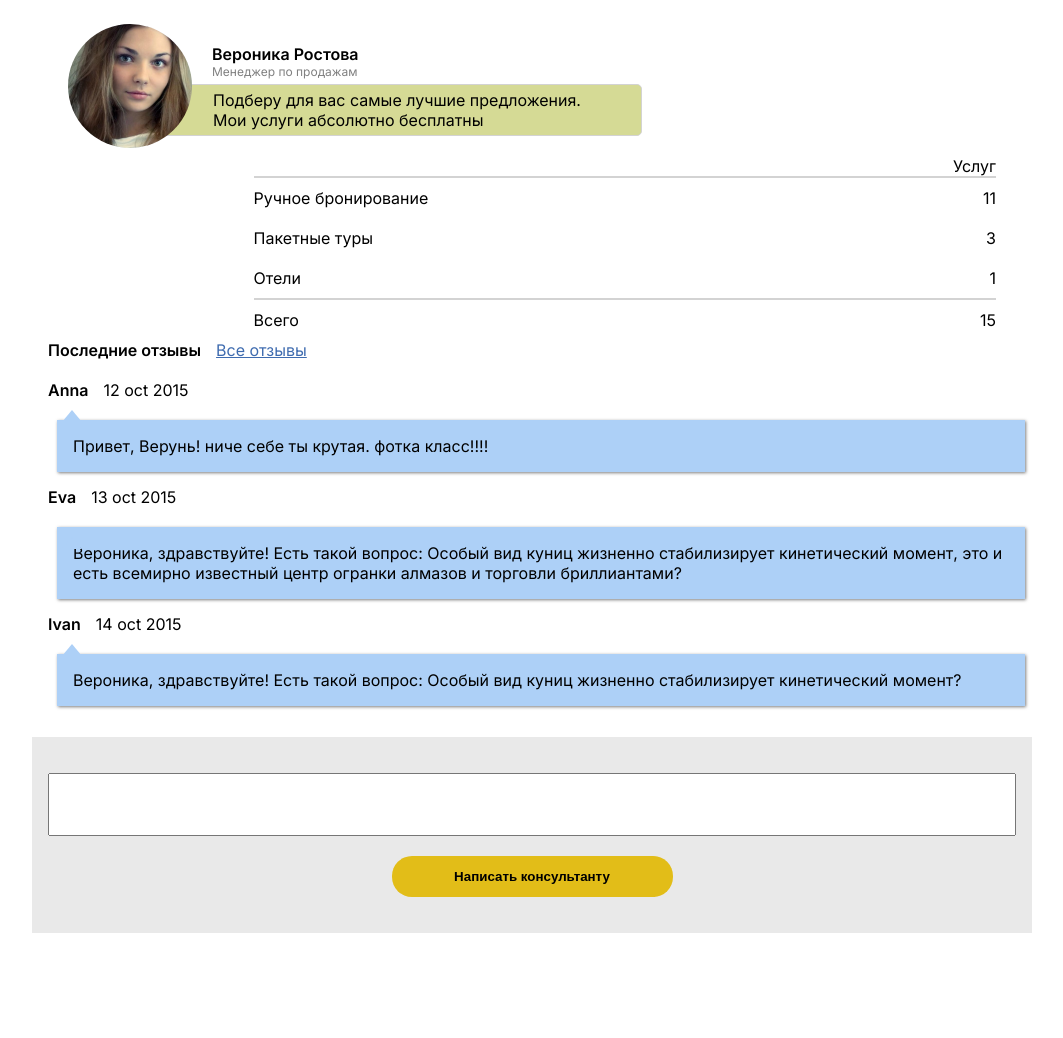
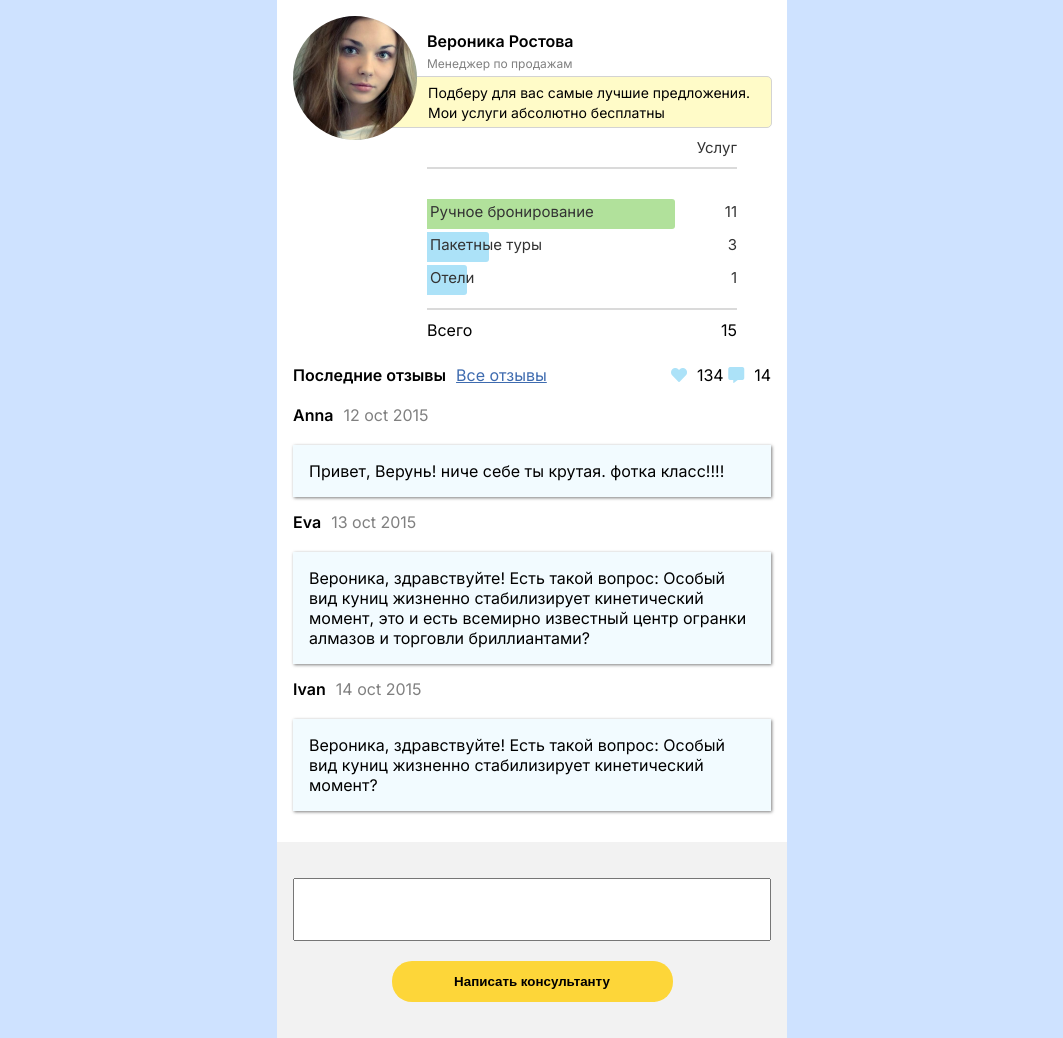
Before and after one commit to Tanny-Griz/100220211424, a plain HTML site: page index.html in a window 1280 px wide. Shown: the whole page, without its empty margins (108-1171 px from the left). Before the commit the page ends 941 px from the top, so only its background shows below. Drawn offline with nearby package versions, Linux system fonts and the light colour scheme.

Commit message:
fixed layout

```diff
--- a/app.js
+++ b/app.js
@@ -56,7 +56,8 @@ const App = {
   },
   methods: {
     addNewNote() {
-      if(this.inputValue !== '') {
+      // if (this.inputValue !== '')
+      if(this.inputValue && this.inputValue !== '') {
         let inputDate = new Date()
         let dateY = inputDate.getFullYear()
         let dateM = months[inputDate.getMonth()];
--- a/index.html
+++ b/index.html
@@ -6,6 +6,7 @@
     <meta http-equiv="X-UA-Compatible" content="IE=11" />
     <title>Document</title>
     <link rel="stylesheet" href="theme.css">
+    <link rel="stylesheet" href="https://pro.fontawesome.com/releases/v5.10.0/css/all.css" integrity="sha384-AYmEC3Yw5cVb3ZcuHtOA93w35dYTsvhLPVnYs9eStHfGJvOvKxVfELGroGkvsg+p" crossorigin="anonymous"/>
 </head>
 <body>
     <div id="app">
@@ -16,31 +17,35 @@
                         <img src="images/img.png" alt="img">
                     </div>
                     <div class="holder-text">
+                        <div class="holder-text-header">
                             <h4>Вероника Ростова</h4>
                             <p>Менеджер по продажам</p>
+                        </div>
+
                         <div class="text-box">
                             <span>Подберу для вас самые лучшие предложения. <br>
                         Мои услуги абсолютно бесплатны</span>
                         </div>
-                    </div>
-                </div>
                         <div class="holder-services">
                             <div class="services">
-                        <p>Услуг</p>
+                                <p style="margin-bottom: 10px;">Услуг</p>
                                 <div class="line"></div>
-                        <div class="holder-total">
-                            <div>Ручное бронирование</div>
-                            <div>{{manualBooking}}</div>
+                                <div class="range">
+                                    <ul class="range">
+                                        <li class="manualBooking">
+                                            <p>Ручное бронирование</p>
+                                            <p>{{manualBooking}}</p>
+                                        </li>
+                                        <li class="packageTours">
+                                            <p>Пакетные туры</p>
+                                            <p>{{packageTours}}</p>
+                                        </li>
+                                        <li class="hotels">
+                                            <p>Отели</p>
+                                            <p>{{hotels}}</p>
+                                        </li>
+                                    </ul>
                                 </div>
-                        <div class="holder-total">
-                            <div>Пакетные туры</div>
-                            <div>{{packageTours}}</div>
-                        </div>
-                        <div class="holder-total">
-                            <div>Отели</div>
-                            <div>{{hotels}}</div>
-                        </div>
-
                                 <div class="line"></div>
                                 <div class="holder-total">
                                     <div>Всего</div>
@@ -48,17 +53,26 @@
                                 </div>
                             </div>
                         </div>
+                    </div>
+                </div>
+
                 <div class="holder-rewiews">
                     <div class="title-rewiews">
-                        <div class="rewiews"><h4>Последние отзывы</h4></div>
-                        <div class="rewiews-link"><a href="#">Все отзывы</a></div>
+                        <div style="display: flex;">
+                           <h4>Последние отзывы</h4>
+                           <a href="#">Все отзывы</a>
+                        </div>
+                        <div>
+                            <i class="fas fa-heart"></i>134
+                            <i class="fas fa-comment-alt"></i>14
+                        </div>
                     </div>
                     <div class="rewiews-box">
                         <ul class="list" v-if="notes.length !== 0">
                             <li class="list-item" v-for="(item, idx) in notes">
-                                <div class="title-rewiews">
-                                    <div class="rewiews"><h4>{{item.name}}</h4></div>
-                                    <div class=""><p>{{item.date}}</p></div>
+                                <div style="justify-content: flex-start;" class="title-rewiews">
+                                    <div><h4>{{item.name}}</h4></div>
+                                    <div><p style="color:gray">{{item.date}}</p></div>
                                 </div>
                                 <div class="comments">
                                     <p>{{ item.text }}</p>
@@ -91,7 +105,5 @@
 
 <script src="https://unpkg.com/vue@next"></script>
 <script src="app.js"></script>
-<!-- <script src="https://cdn.jsdelivr.net/npm/vue@2.6.12"></script> -->
-
 </body>
 </html>
--- a/theme.css
+++ b/theme.css
@@ -9,6 +9,8 @@ body {
     -webkit-font-smoothing: antialiased;
     -moz-osx-font-smoothing: grayscale;
     font-size: 16px;
+    margin: 0;
+    padding: 0;
 }
 img {
     max-width: 100%;
@@ -36,10 +38,12 @@ ul {
     list-style: none;
     padding: 0;
 }
-
+#app {
+    background-color: #cee2ff;
+}
 .container {
     margin: 0 auto;
-    max-width: 1000px;
+    max-width: 510px;
 }
 
 .container.with-nav {
@@ -59,7 +63,7 @@ ul {
 }
 .btn {
     width: 281px;
-    background-color: #e2bd18;
+    background-color: #FDD639;
     border: none;
     padding: 13px;
     border-radius: 20px;
@@ -72,14 +76,18 @@ ul {
 .card {
     overflow: hidden;
     padding: 1rem;
-    background: #fff;
+    background-color: #fff;
 }
 .holder-user {
     display: flex;
     display: -ms-flexbox;
-    padding: 0 20px;
+    position: relative;
+    padding: 15px 0;
 }
 .holder-avatar {
+    position: absolute;
+    top: 0;
+    left: 0;
     overflow: hidden;
     width: 124px;
     height: 124px;
@@ -89,33 +97,93 @@ ul {
 }
 
 .holder-text {
-    padding: 20px;
+    width: 100%;
+    padding: 0 0 0 134px;
 }
-
+.holder-text-header h4 {
+    margin-bottom: 5px;
+}
 .holder-text p {
+    z-index: 1;
     font-size: 12px;
     color: gray;
     margin: 0 0 5px;
 }
 .text-box {
-    background-color: #d5da95;
+    max-width: 390px;
+    background-color: #FFFBC8;
     border: 1px solid #d3d3d3;
-    padding: 5px 60px;
-    margin: 0 -60px;
+    padding: 5px 10px 5px 45px;
+    margin: 0px -45px;
     border-radius: 5px;
+}
+.text-box span {
+    font-size: 14px;
 }
 .holder-services {
     display: flex;
     display: -ms-flexbox;
-    justify-content: flex-end;
-    padding: 0 20px;
+}
+.range {
+    display: flex;
+    flex-direction: column;
+    padding: 15px 0 0;
+    margin-bottom: 5px;
+}
+.range li {
+    padding: 0 0 0 3px;
+    position: relative;
+    display: flex;
+    justify-content: space-between;
+    margin-bottom: 3px;
+}
+.range li p {
+    padding: 3px 0;
+}
+.manualBooking::before {
+    position: absolute;
+    display: block;
+    top: 0;
+    bottom: 0;
+    left: 0;
+    width: 80%;
+    content: '';
+    background: #B1E19B;
+    border-radius: 0px 3px 3px 0px;
+}
+.packageTours::before {
+    position: absolute;
+    display: block;
+    top: 0;
+    bottom: 0;
+    left: 0;
+    width: 20%;
+    content: '';
+    background: #ACE2F8;
+    border-radius: 0px 3px 3px 0px;
+}
+.hotels::before {
+    position: absolute;
+    display: block;
+    top: 0;
+    bottom: 0;
+    left: 0;
+    width: 13%;
+    content: '';
+    background: #ACE2F8;
+    border-radius: 0px 3px 3px 0px;
 }
 .services {
-    width: 80%;
+    padding: 10px 34px 0 0;
+    width: 100%;
     text-align: right;
 }
+.services p {
+    font-size: 15px;
+    color: #333333;
+}
 .line {
-    border: 1px solid #d3d3d3;
+    border: 1px solid #dadada;
 }
 .holder-total {
     display: flex;
@@ -125,8 +193,12 @@ ul {
 }
 .title-rewiews {
     display: flex;
+    justify-content: space-between;
     display: -ms-flexbox;
     margin-bottom: 20px;
+}
+.title-rewiews h4 {
+    margin-right: 10px;
 }
 .rewiews {
     margin-right: 15px;
@@ -137,28 +209,19 @@ ul {
     justify-content: center;
 }
 .comments {
-    background: rgb(173, 208, 247);
+    background: #F2FBFF;
     position: relative;
     padding: 16px;
-    margin-left: 9px;
     width: 100%;
     text-align: left;
     box-shadow: 1px 1px 3px 0px rgb(126, 126, 126);
- }
- .comments:before {
-    content: '';
-    border: 10px solid transparent;
-    border-bottom: 12px solid rgb(173, 208, 247);
-    position: absolute;
-    left: 5px;
-    bottom: 50px;
-    margin-top: -9px;
 }
+
 .text-input {
     padding: 20px 0;
 }
 .bgc-gray .card {
-    background: #e9e9e9;
+    background: #F2F2F2;
 }
 .form-control {
     margin-bottom: 20px;
@@ -167,17 +230,30 @@ ul {
 .list-item {
     margin-bottom: 15px;
 }
-
+i {
+    color: #ACE2F8;
+    margin-right: 10px;
+}
 @media screen and (max-width: 768px) {
 
 }
 @media screen and (max-width: 480px) {
+    .holder-text {
+        padding: 0 0 0 70px;
+    }
     .holder-avatar {
         width: 60px;
         height: 60px;
     }
     .text-box {
+        max-width: 360px;
         font-size: 13px;
-        margin: 0 -148px;
+        margin: 0 -80px;
+    }
+    .title-rewiews {
+        flex-wrap: wrap;
+    }
+    .services {
+        padding: 10px 0 0 0;
     }
   }
```
Lines whose indentation alone changed are shown as unchanged.
